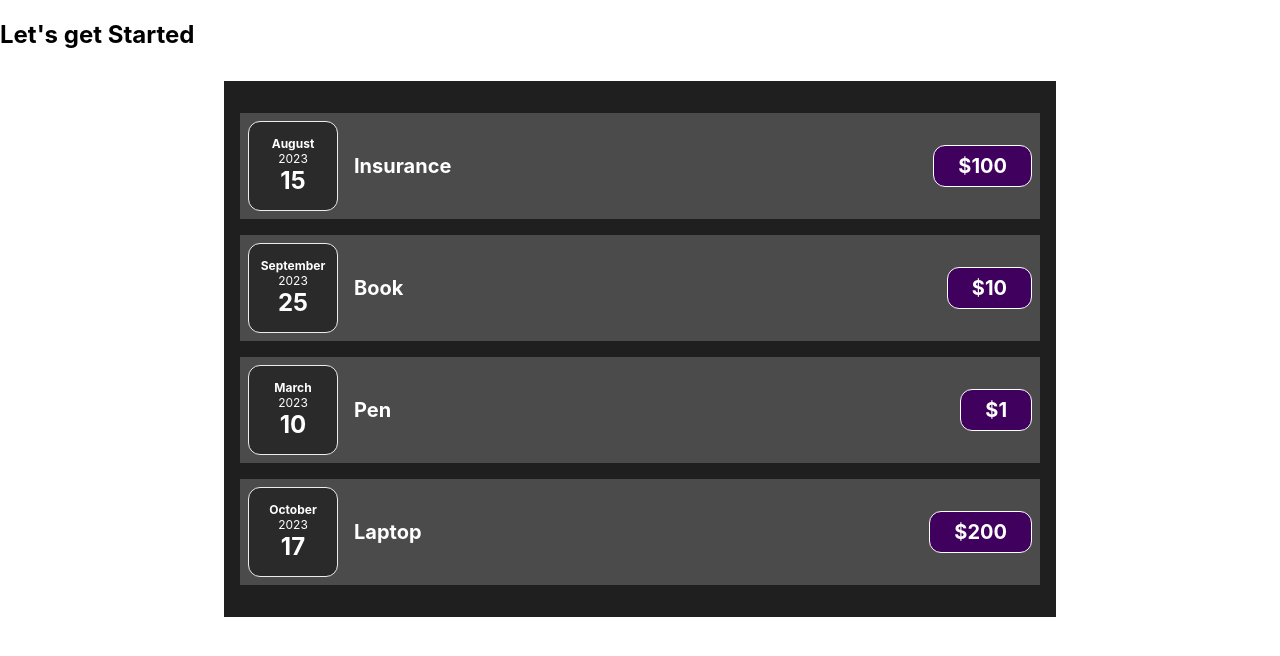
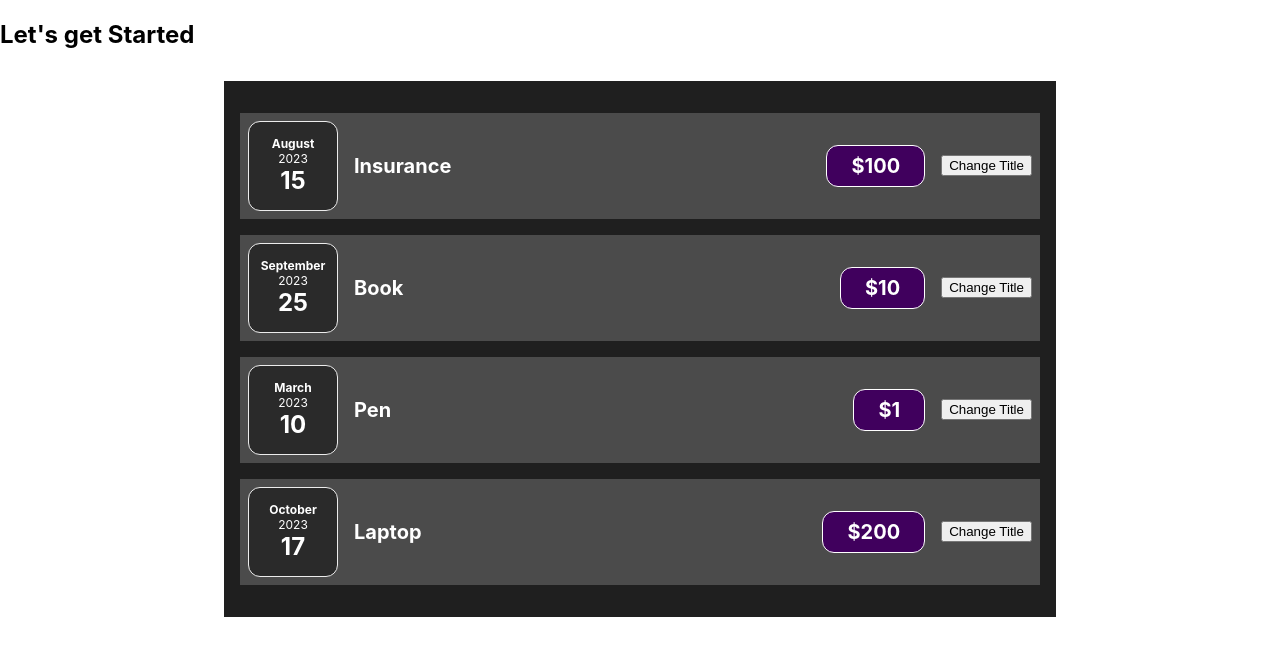
Before and after one commit to apoorvnema/react-demo, a React (Create React App) app in the folder react-demo-1/: page / in a window 1280 px wide. Shown: the top 656 px of the page. Built offline with nearby package versions, Linux system fonts and the light colour scheme; the HTML template or start-up script is replaced by a standard one.

Commit message:
[ADDED]: onClick Event

```diff
--- a/react-demo-1/src/Components/ExpenseItem.js
+++ b/react-demo-1/src/Components/ExpenseItem.js
@@ -3,13 +3,16 @@ import "./ExpenseItem.css";
 import Card from './Card'
 
 function ExpenseItem(props) {
+    function handleBtnClick() {
+        console.log("Button clicked");
+    }
     return (
         <Card className="expense-item">
-            <ExpenseDate date={props.date}/>
-            <div className="expense-item__location">{props.location}</div>
+            <ExpenseDate date={props.date} />
             <div className="expense-item__description">
                 <h2>{props.title}</h2>
                 <div className="expense-item__price">${props.price}</div>
+                <button onClick={handleBtnClick} value="Change Title">Change Title</button>
             </div>
         </Card>
     );
```
